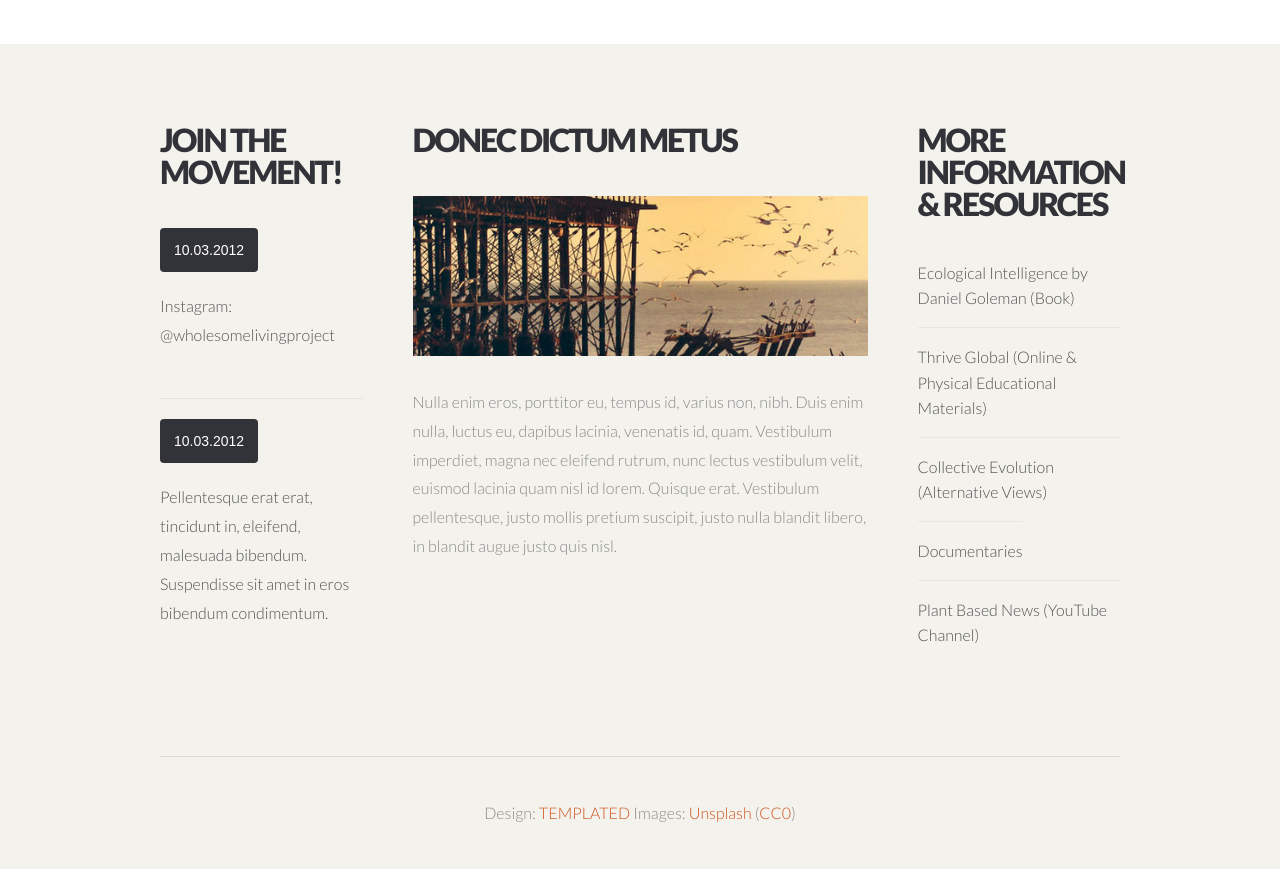
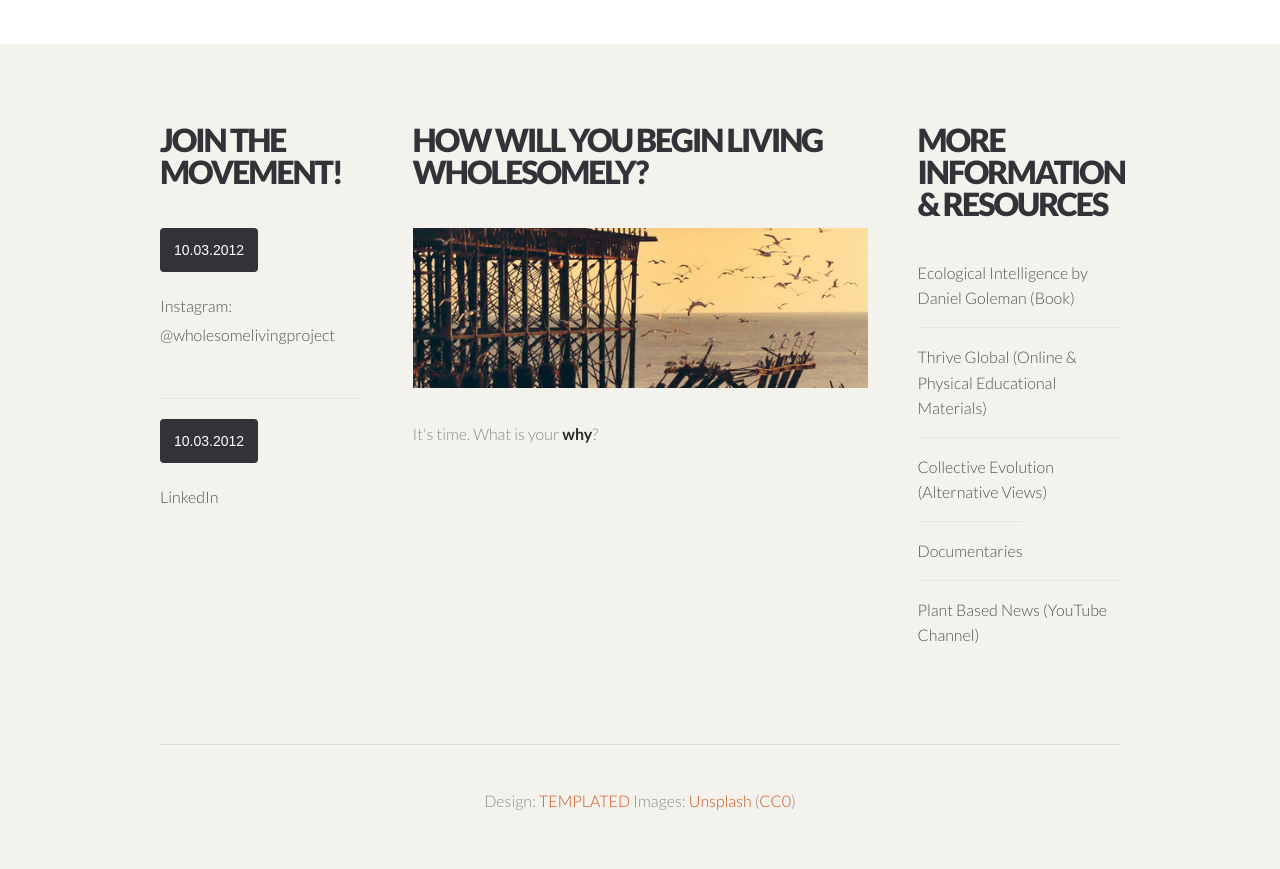
Before and after one commit to wholesomelivingproject/Website, a plain HTML site: page index.html in a window 1280 px wide. Shown: the part 1420-2289 px from the top of the page. Drawn offline with nearby package versions, Linux system fonts and the light colour scheme.

Commit message:
updates to bottom

```diff
--- a/index.html
+++ b/index.html
@@ -128,7 +128,7 @@
 									</li>
 									<li>
 										<p class="date"><a href="#">10.03.2012</a></p>
-										<p><a href="#">Pellentesque erat erat, tincidunt in, eleifend, malesuada bibendum. Suspendisse sit amet  in eros bibendum condimentum. </a> </p>
+										<p><a href="#">LinkedIn</a> </p>
 									</li>
 								</ul>
 							</section>
@@ -136,10 +136,10 @@
 						<div class="6u">
 							<section id="box2">
 								<header>
-									<h2>Donec dictum metus</h2>
+									<h2>How will you begin living Wholesomely?</h2>
 								</header>
 								<div> <a href="#" class="image full"><img src="images/pics02.jpg" alt=""></a> </div>
-								<p>Nulla enim eros, porttitor eu, tempus id, varius non, nibh. Duis enim nulla, luctus eu, dapibus lacinia, venenatis id, quam. Vestibulum imperdiet, magna nec eleifend rutrum, nunc lectus vestibulum velit, euismod lacinia quam nisl id lorem. Quisque erat. Vestibulum pellentesque, justo mollis pretium suscipit, justo nulla blandit libero, in blandit augue justo quis nisl.</p>
+								<p>It's time. What is your <strong>why</strong>?</p>
 							</section>
 						</div>
 						<div class="3u">
```
